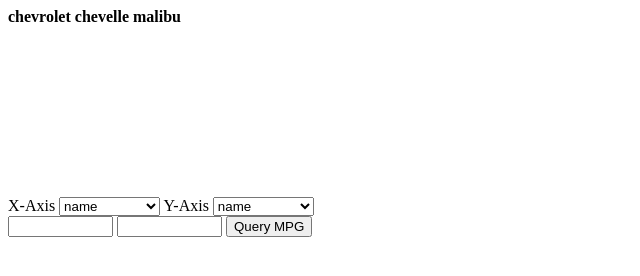
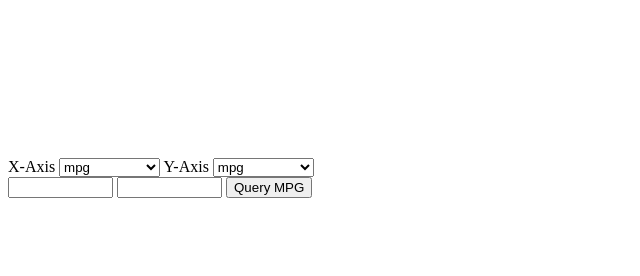
Before and after one commit to PeixuanLi/BigDataD3Lab10, a website: page index.html in a window 1280 px wide. Shown: the whole page, without its empty margins (0-640 px from the left). Drawn offline with nearby package versions, Linux system fonts and the light colour scheme; no server answers.

Commit message:
Update index.html

```diff
--- a/index.html
+++ b/index.html
@@ -13,7 +13,7 @@
   <script src="display.js"></script>
 </head>
 <body>
-<h4 id="hovered">chevrolet chevelle malibu</h4>
+<h4 id="hovered"></h4>
 <div class="plot">
   <svg >
 
@@ -23,7 +23,6 @@
   <div>
     <label>X-Axis</label>
     <select id="sel-x">
-      <option value="name">name</option>
       <option value="mpg">mpg</option>
       <option value="cylinders">cylinders</option>
       <option value="displacement">displacement</option>
@@ -31,12 +30,9 @@
       <option value="weight">weight</option>
       <option value="acceleration">acceleration</option>
       <option value="model.year">model.year</option>
-      <option value="origin">origin</option>
-
     </select>
     <label>Y-Axis</label>
     <select id="sel-y">
-      <option value="name">name</option>
       <option value="mpg">mpg</option>
       <option value="cylinders">cylinders</option>
       <option value="displacement">displacement</option>
@@ -44,7 +40,6 @@
       <option value="weight">weight</option>
       <option value="acceleration">acceleration</option>
       <option value="model.year">model.year</option>
-      <option value="origin">origin</option>
     </select>
   </div>
   <div>
```
